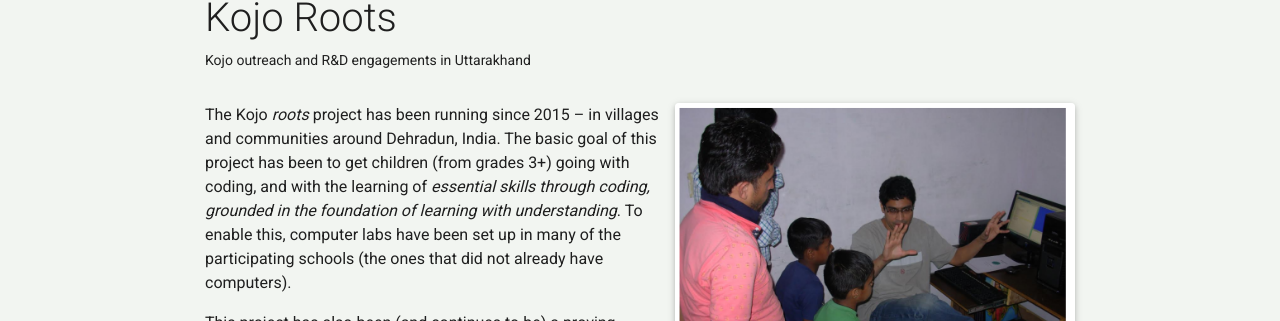
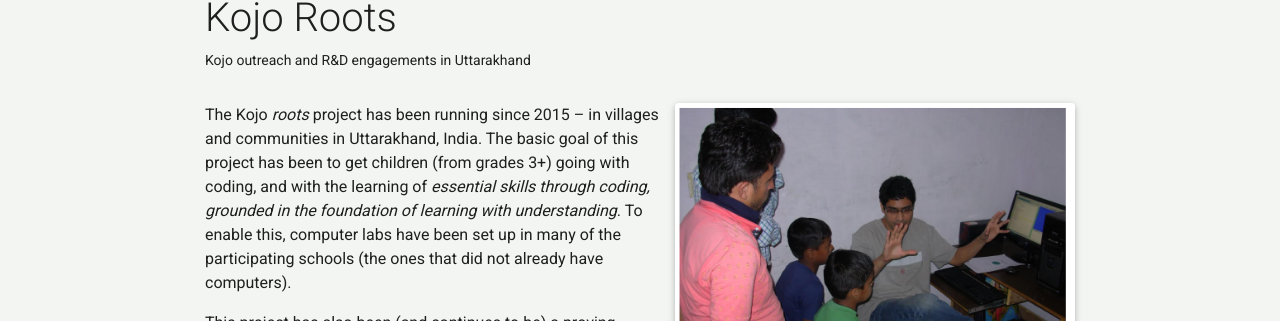
Before and after one commit to kogics/kogics.github.io, a Jekyll site: the page built from _projects/01_kojo-roots.md, in a window 1280 px wide and 1162 px high. Shown: the part 113-434 px from the top of the window. Built offline with Jekyll 4.4.1, drawn with Linux system fonts in a browser that asks for light colours; full-size pictures stand in for the smaller copies a plugin makes; comment, search, counter and statistics services are not loaded; a style sheet for code colours, icons or effects is not loaded.

Commit message:
Tweak Kojo roots page.

```diff
--- a/_projects/01_kojo-roots.md
+++ b/_projects/01_kojo-roots.md
@@ -11,7 +11,7 @@
   {% include figure.html path="assets/img/project/kojo-roots-coding.png" class="img-fluid rounded z-depth-1" width="400" caption="children having fun with Kojo coding" %}
 </div>
 
-The Kojo *roots* project has been running since 2015 -- in villages and communities around Dehradun, India. The basic goal of this project has been to get children (from grades 3+) going with coding, and with the learning of *essential skills through coding, grounded in the foundation of learning with understanding*. To enable this, computer labs have been set up in many of the participating schools (the ones that did not already have computers).
+The Kojo *roots* project has been running since 2015 -- in villages and communities in Uttarakhand, India. The basic goal of this project has been to get children (from grades 3+) going with coding, and with the learning of *essential skills through coding, grounded in the foundation of learning with understanding*. To enable this, computer labs have been set up in many of the participating schools (the ones that did not already have computers).
 
 This project has also been (and continues to be) a proving ground for the value-add and benefits of Kojo, and has guided the direction of Kojo product and LM development.
 
```
